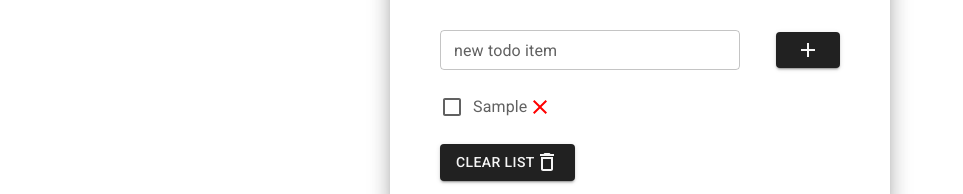
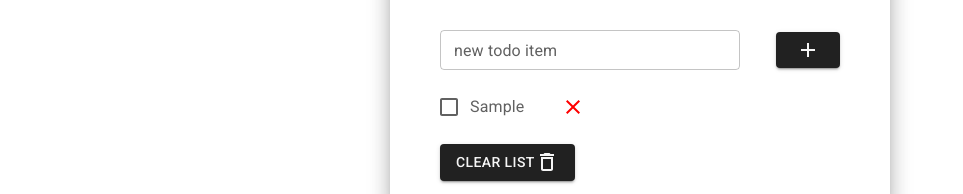
Before and after one commit to stepanencode/todo-react-ts, a React (Vite) app: page / in a window 1280 px wide. Both pictures are taken after typing "Sample" into the empty fields and a click on the button 808 px from the left and 232 px from the top of the page. Shown: the part 182-376 px from the top of the page, without its empty margins (0-963 px from the left). Built offline with nearby package versions, Linux system fonts and the light colour scheme.

Commit message:
fix dark light theme

```diff
--- a/src/App.tsx
+++ b/src/App.tsx
@@ -29,6 +29,7 @@ function App() {
     setItems((items) =>
       items.map((item) => (item.id === newItem.id ? newItem : item))
     )
+    // console.log(items) неверное значение поля isChecked
   }
 
   function handleClearList() {
--- a/src/Item.tsx
+++ b/src/Item.tsx
@@ -1,6 +1,6 @@
 import ListItem from '@mui/material/ListItem'
 import ClearIcon from '@mui/icons-material/Clear'
-import { Checkbox, Typography } from '@mui/material'
+import { Button, Checkbox, FormControlLabel } from '@mui/material'
 import { TodoItem } from './types'
 
 export default function Item({
@@ -13,30 +13,31 @@ export default function Item({
   onChange: (newItem: TodoItem) => void
 }) {
   function handleToggleItem(
-    e: React.ChangeEvent<HTMLInputElement>,
+    event: React.ChangeEvent<HTMLInputElement>,
     checked: boolean
   ) {
-    e.preventDefault()
     onChange({
       ...item,
       isChecked: checked,
     })
+    console.log(item) // почему показывает неверное значение isChecked
   }
 
   return (
     <ListItem>
-      <Checkbox
-        onChange={handleToggleItem}
-        inputProps={{ 'aria-label': 'controlled' }}
-        checked={item.isChecked}
+      <FormControlLabel
+        control={
+          <Checkbox
+            onChange={handleToggleItem}
+            inputProps={{ 'aria-label': 'controlled' }}
+            checked={item.isChecked}
+          />
+        }
+        label={item.text}
       />
-      <Typography
-        component='p'
-        sx={{ maxWidth: '300px', wordBreak: 'break-all' }}
-      >
-        {item.text}
-      </Typography>
-      <ClearIcon onClick={() => onDelete(item.id)} sx={{ color: 'red' }} />
+      <Button className='hidden-button'>
+        <ClearIcon onClick={() => onDelete(item.id)} sx={{ color: 'red' }} />
+      </Button>
     </ListItem>
   )
 }
--- a/src/TodoList.tsx
+++ b/src/TodoList.tsx
@@ -19,7 +19,11 @@ export default function TodoList({
 }: Props) {
   return (
     <div>
-      <List>
+      <List
+        sx={{
+          marginLeft: '8px',
+        }}
+      >
         {items.map((item) => (
           <Item
             item={item}
```
